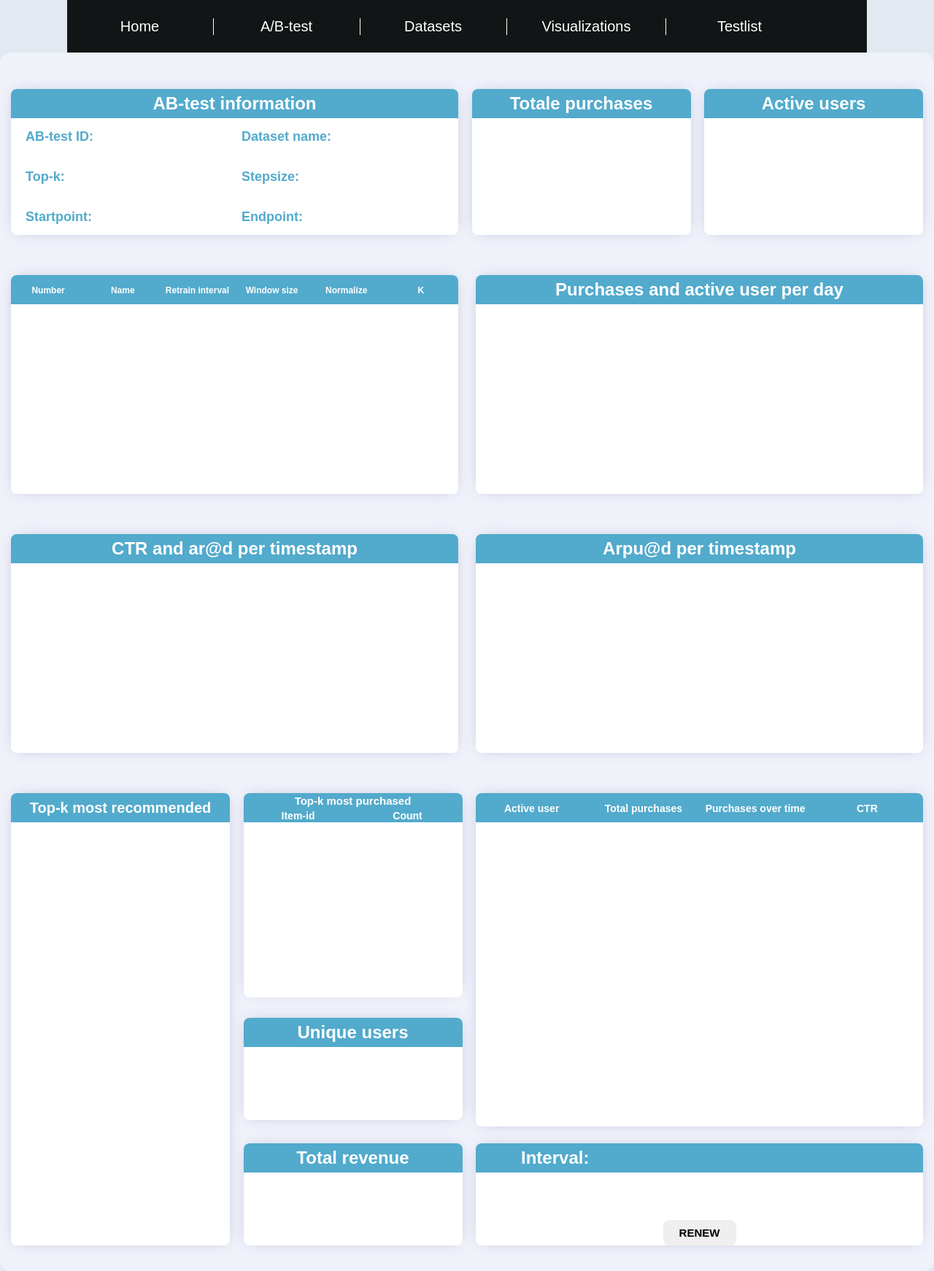
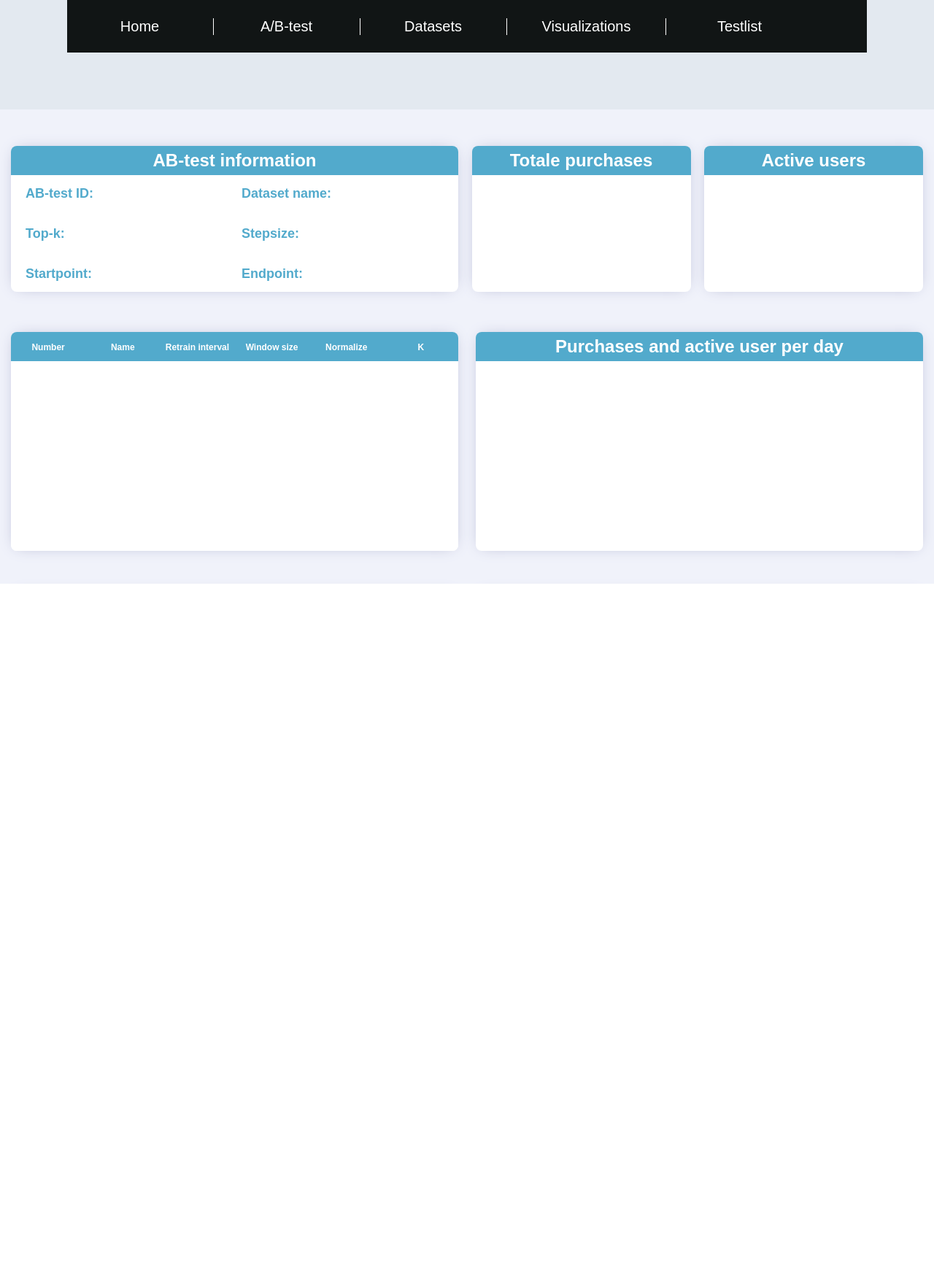
Before and after one commit to InteVleminckx/PPdatabases, a Flask app: page /visualizations in a window 1280 px wide. Shown: the whole page at 73% size. After the commit the page ends 800 px from the top, so only its background shows below. Run offline with Flask 2, Linux system fonts and the light colour scheme; data that the repository does not hold is empty; parts of the project's set-up code (start-up, migrations or seed data) failed here and were passed over; some libraries are stand-ins or nearby versions.

Commit message:
top margin gefikst en scrolbar op alle paginas verwijderd

```diff
--- a/src/ProgDBTutor/static/style/services_style.css
+++ b/src/ProgDBTutor/static/style/services_style.css
@@ -3,6 +3,8 @@
 /**********************************/
 .container__page {
     height: 750px;
+    top: 0;
+    position: relative;
     flex-direction: row;
     justify-content: space-evenly;
 }
--- a/src/ProgDBTutor/static/style/style.css
+++ b/src/ProgDBTutor/static/style/style.css
@@ -31,6 +31,14 @@ body {
     display: flex;
     flex-wrap: wrap;
     justify-content: center;
+    overflow-y: scroll;
+    -ms-overflow-style: none;  /* IE and Edge */
+    scrollbar-width: none;  /* Firefox */
+
+}
+
+body::-webkit-scrollbar {
+    display: none;
 }
 
 /**********************************/
@@ -43,6 +51,9 @@ body {
     display: flex;
     flex-wrap: wrap;
     justify-content: center;
+    top: 150px;
+    position: absolute;
+
 }
 
 /**********************************/
@@ -141,6 +152,8 @@ body {
     align-items: center;
     text-align: center;
     cursor: pointer;
+    background-color: var(--theme-bg-color);
+    color: var(--head-tx-color);
 }
 
 .container__button button {
--- a/src/ProgDBTutor/templates/item.html
+++ b/src/ProgDBTutor/templates/item.html
@@ -15,6 +15,7 @@
 <body>
 
 {#Navbar section#}
+
 <nav class="navbar" id="navbar">
     <div class="navbar_container">
         <div class="navbar_toggle" id="mobile-menu">
```
Also changed, not shown: src/ProgDBTutor/static/style/item_style.css (+8 -2 lines).
